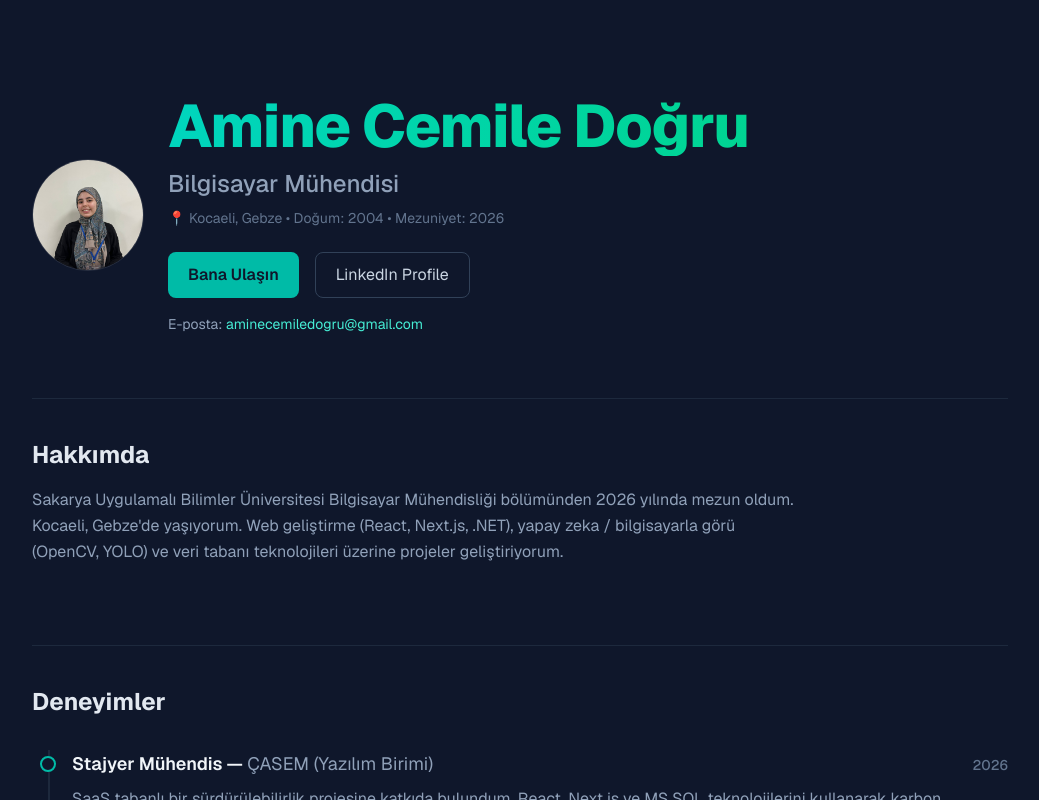
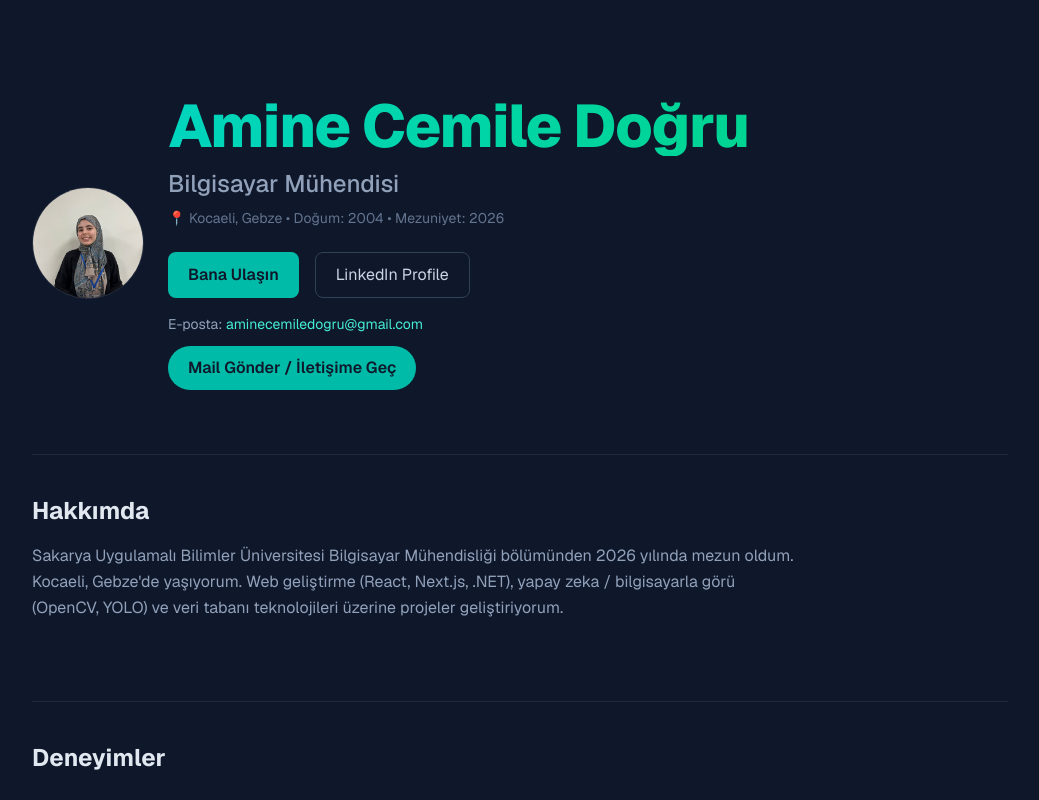
Before and after one commit to AmineCemileDogru/my-portfolio, a Next.js app: page / in a window 1280 px wide. Both pictures are taken after a click on the button "Bana Ulaşın". Shown: the top 800 px of the page, without its empty margins (120-1159 px from the left). Built offline with nearby package versions, Linux system fonts and the light colour scheme.

Commit message:
Add mail send button under contact email

```diff
--- a/app/page.tsx
+++ b/app/page.tsx
@@ -43,9 +43,17 @@ export default function Home() {
               </a>
             </div>
             {showEmail && (
-              <p className="text-sm text-slate-400 mt-4">
-                E-posta: <a href={`mailto:${cvData.personal.email}?subject=Portföy%20üzerinden%20iletişim`} className="text-teal-300 hover:text-teal-200">{cvData.personal.email}</a>
-              </p>
+              <div className="mt-4 space-y-3 text-center md:text-left">
+                <p className="text-sm text-slate-400">
+                  E-posta: <a href={`mailto:${cvData.personal.email}?subject=Portföy%20üzerinden%20iletişim`} className="text-teal-300 hover:text-teal-200">{cvData.personal.email}</a>
+                </p>
+                <a
+                  href={`mailto:${cvData.personal.email}?subject=Portföy%20üzerinden%20iletişim`}
+                  className="inline-flex items-center justify-center rounded-full bg-teal-500 hover:bg-teal-400 text-slate-900 font-semibold px-5 py-2.5 transition-all"
+                >
+                  Mail Gönder / İletişime Geç
+                </a>
+              </div>
             )}
           </div>
         </div>
```
